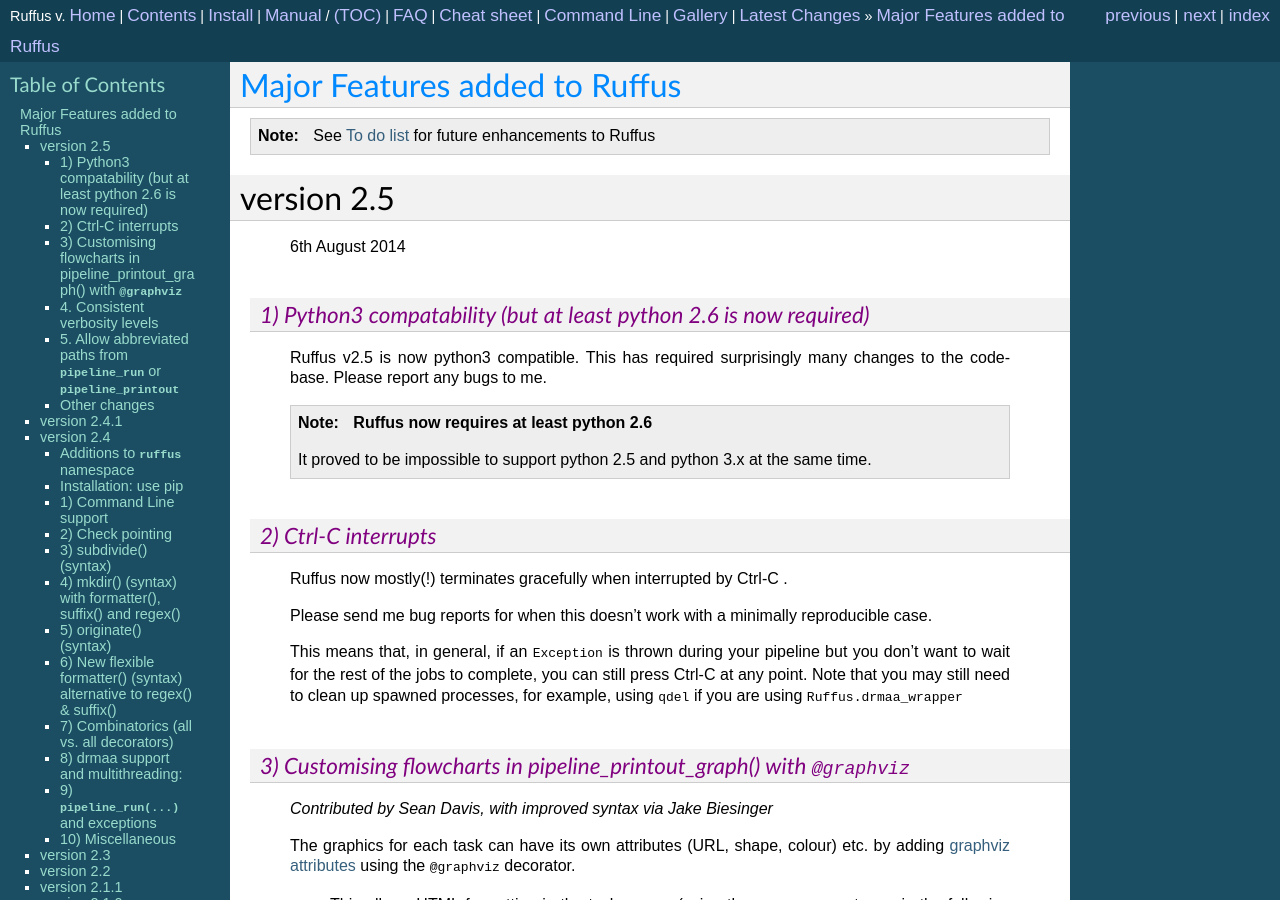
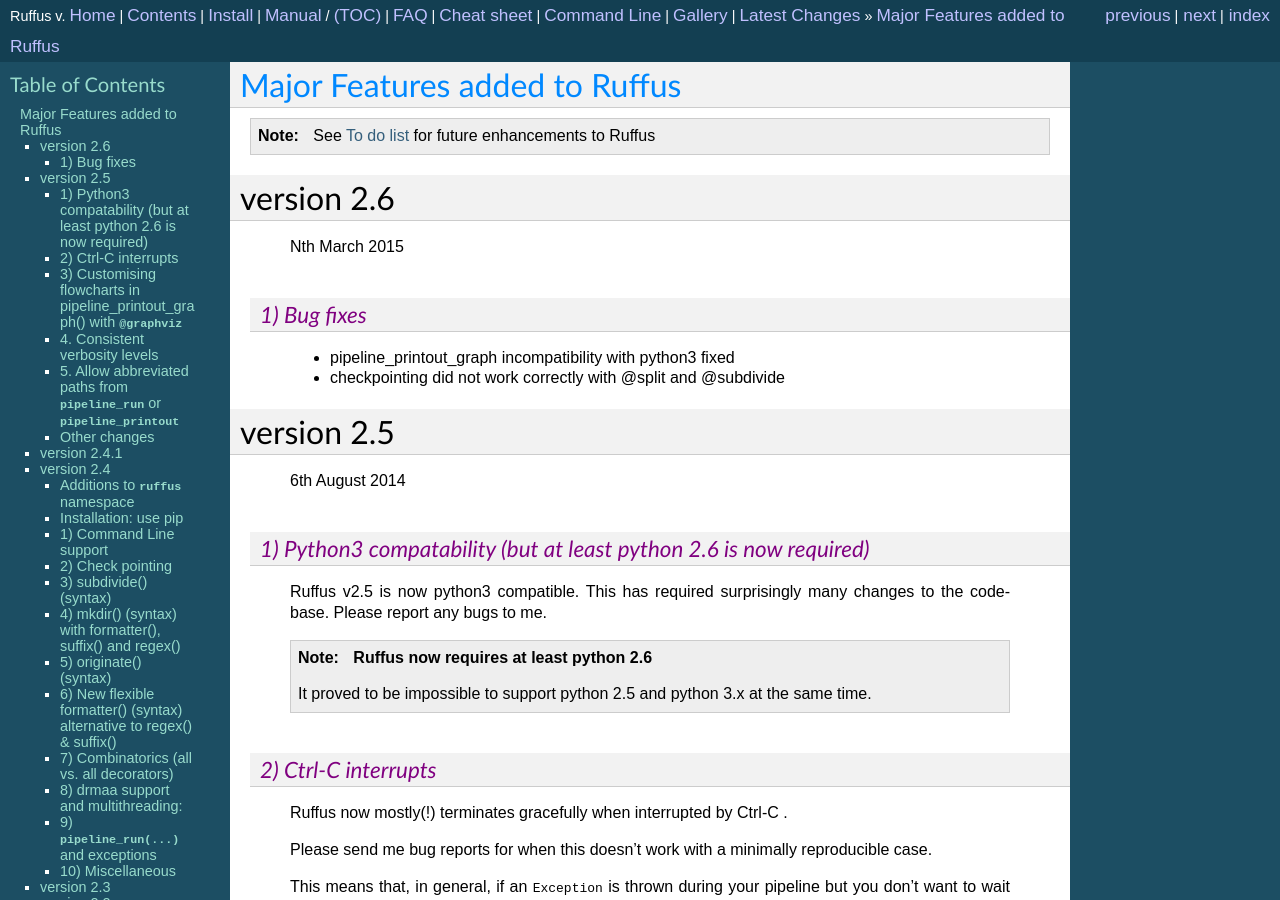
Before and after one commit to cgat-developers/ruffus, a Sphinx documentation site: the page built from doc/history.rst, in a window 1280 px wide and 900 px high. Built offline with Sphinx 7.4.7, drawn with Linux system fonts in a browser that asks for light colours; formulas are drawn with MathJax 3; the version number could not be read and is left out.

Commit message:
Bumped up version for Debian Med team

```diff
--- a/doc/history.rst
+++ b/doc/history.rst
@@ -8,6 +8,20 @@
 .. note::
 
     See :ref:`To do list <todo>` for future enhancements to Ruffus
+
+********************************************************************
+version 2.6
+********************************************************************
+
+    Nth March 2015
+
+=====================================================================================================================
+1) Bug fixes
+=====================================================================================================================
+
+    * pipeline_printout_graph incompatibility with python3 fixed
+    * checkpointing did not work correctly with @split and @subdivide
+
 
 
 ********************************************************************
```
Also changed, not shown: 1 other file.
